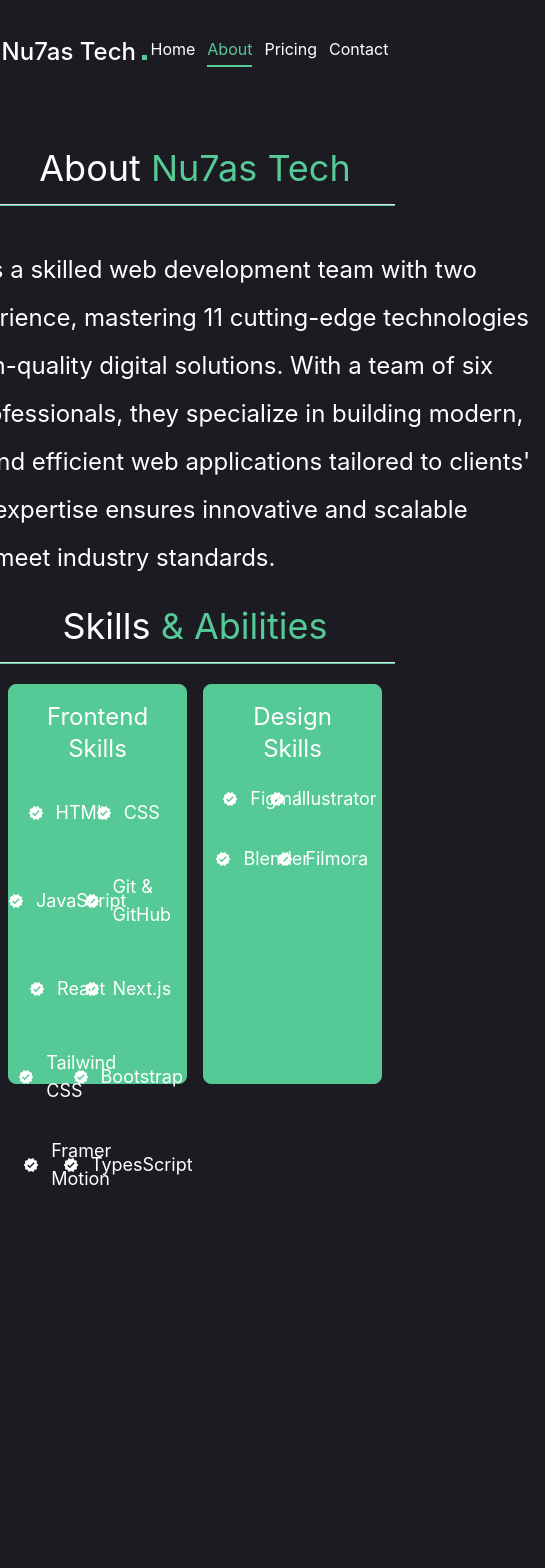
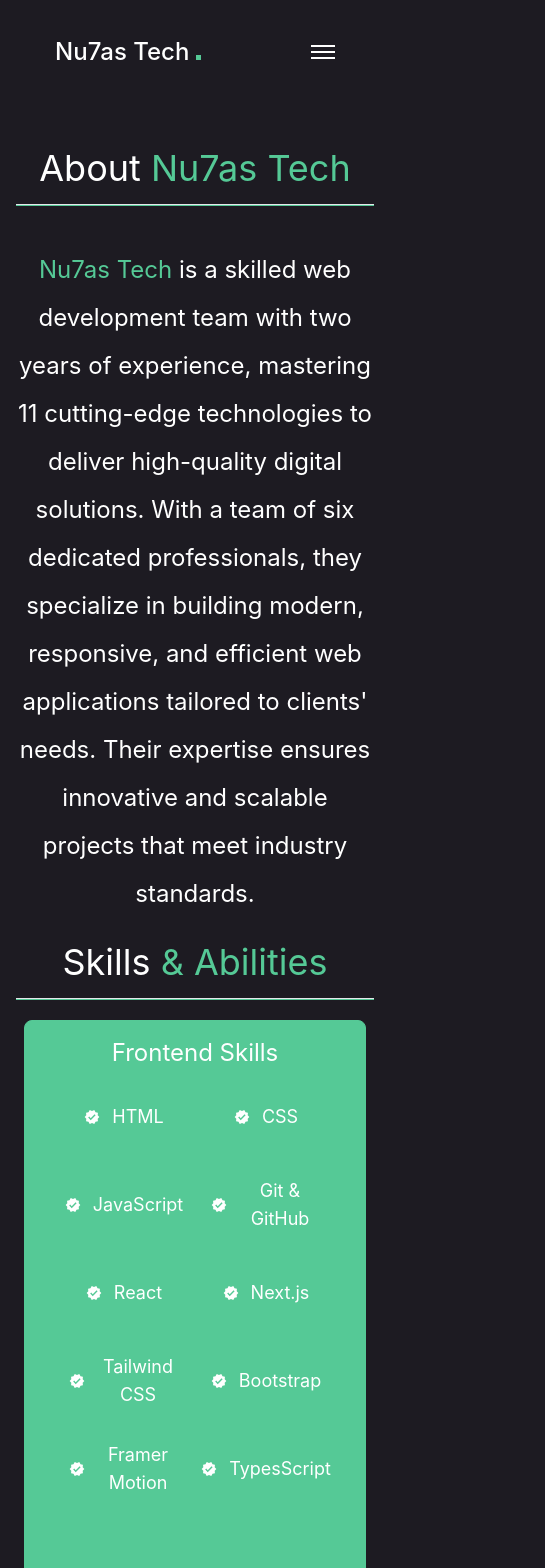
Before and after one commit to ukimn/New-Nu7asTech, a Next.js app: page /About in a window 390 px wide. Shown: the top 1568 px of the page, 545 px wide, since content can reach past the window. Before the commit the page ends 1289 px from the top, so only its background shows below. Built offline with nearby package versions, Linux system fonts and the light colour scheme.

Commit message:
make the website responsive

```diff
--- a/app/(sections)/About/page.tsx
+++ b/app/(sections)/About/page.tsx
@@ -4,12 +4,9 @@
 import { ParentSkillsCards } from "@/app/components/ParentSkillsCards";
 import { useEffect, useRef } from "react";
 import { itemsVariants, containerVariants } from "@/app/animations/variants";
-import { FrontEndskills, DesignSkills } from "@/app/data/dataCards";
-
-
+import { FrontEndskills, DesignSkills } from "@/app/data/Data";
 
 const AboutPage = () => {
-
   const containerRef = useRef(null);
   const isInView = useInView(containerRef, { once: true });
   const mainControls = useAnimation();
@@ -17,18 +14,18 @@
   const spanRef = useRef<HTMLSpanElement | null>(null);
   const isSpanInView = useInView(spanRef, { once: true });
 
-  useEffect(()=>{
-    if(isInView){
+  useEffect(() => {
+    if (isInView) {
       mainControls.start("visible");
     }
-    if(isSpanInView){
+    if (isSpanInView) {
       mainControls.start("visible");
     }
-  }, [isInView, mainControls, isSpanInView])
+  }, [isInView, mainControls, isSpanInView]);
 
   return (
     <motion.div
-      className="flex flex-col items-center justify-center mt-11"
+      className="flex flex-col items-center justify-center mt-11 px-4 text-center md:text-left"
       variants={containerVariants}
       initial="hidden"
       animate="visible"
@@ -36,34 +33,57 @@
       <motion.h1 className="text-4xl mb-4" variants={itemsVariants}>
         About <span className="text-primary">Nu7as Tech</span>
       </motion.h1>
-      <motion.hr variants={itemsVariants} className="h-[2px] w-[400px] bg-primary mb-5"/>
-      <motion.div variants={itemsVariants} className="flex items-end w-[700px]">
-        <motion.p variants={itemsVariants} className="text-2xl mt-5 mb-6 leading-loose">
+      <motion.hr
+        variants={itemsVariants}
+        className="h-[2px] w-full max-w-[400px] bg-primary mb-5"
+      />
+      <motion.div
+        variants={itemsVariants}
+        className="flex flex-col md:flex-row items-center md:items-end w-full max-w-[700px]"
+      >
+        <motion.p
+          variants={itemsVariants}
+          className="text-2xl mt-5 mb-6 leading-loose"
+        >
           <span className="text-primary">Nu7as Tech </span>
-          is a skilled web development team with two years of
-          experience, mastering 11 cutting-edge technologies to deliver
-          high-quality digital solutions. With a team of six dedicated
-          professionals, they specialize in building modern, responsive, and
-          efficient web applications tailored to clients{"'"} needs. Their expertise
-          ensures innovative and scalable projects that meet industry standards.
+          is a skilled web development team with two years of experience,
+          mastering 11 cutting-edge technologies to deliver high-quality digital
+          solutions. With a team of six dedicated professionals, they specialize
+          in building modern, responsive, and efficient web applications
+          tailored to clients{"'"} needs. Their expertise ensures innovative and
+          scalable projects that meet industry standards.
         </motion.p>
       </motion.div>
-      <motion.h1 className="text-4xl mb-4">Skills <span className="text-primary">& Abilities</span></motion.h1>
-      <motion.hr variants={itemsVariants} className={`h-[2px] w-[400px] bg-primary mb-5`}/>
-      <motion.div className="grid grid-cols-2 items-center justify-evenly">
-        <motion.div ref={containerRef} animate={mainControls} initial="hidden" variants={{
-          hidden: {opacity: 0, y: 75},
-          visible: {opacity: 1, y: 0}
-        }}
-        transition={{delay: 0.3}}
+      <motion.h1 className="text-4xl mb-4">
+        Skills <span className="text-primary">& Abilities</span>
+      </motion.h1>
+      <motion.hr
+        variants={itemsVariants}
+        className="h-[2px] w-full max-w-[400px] bg-primary mb-5"
+      />
+      <motion.div className="grid grid-cols-1 md:grid-cols-2 gap-6 items-center justify-evenly w-full max-w-[700px]">
+        <motion.div
+          ref={containerRef}
+          animate={mainControls}
+          initial="hidden"
+          variants={{
+            hidden: { opacity: 0, y: 75 },
+            visible: { opacity: 1, y: 0 },
+          }}
+          transition={{ delay: 0.3 }}
         >
-          <ParentSkillsCards heading="Frontend Skills" listOfItems={FrontEndskills}/>
+          <ParentSkillsCards heading="Frontend Skills" listOfItems={FrontEndskills} />
         </motion.div>
-        <motion.div animate={mainControls} initial="hidden" variants={{
-          hidden: {opacity: 0, y: 75},
-          visible: {opacity: 1, y: 0}
-        }} ref={containerRef}>
-          <ParentSkillsCards heading="Design Skills" listOfItems={DesignSkills}/>
+        <motion.div
+          animate={mainControls}
+          initial="hidden"
+          variants={{
+            hidden: { opacity: 0, y: 75 },
+            visible: { opacity: 1, y: 0 },
+          }}
+          ref={containerRef}
+        >
+          <ParentSkillsCards heading="Design Skills" listOfItems={DesignSkills} />
         </motion.div>
       </motion.div>
     </motion.div>
--- a/app/components/Home.tsx
+++ b/app/components/Home.tsx
@@ -5,8 +5,9 @@
 import { motion } from "framer-motion";
 import Link from "next/link";
 import { itemsVariants, containerVariants } from "../animations/variants";
-import { HomeSkillsList } from "../data/dataCards";
+import { HomeSkillsList } from "../data/Data";
 import { FaInstagram, FaGithub, FaDiscord } from "react-icons/fa";
+
 export default function Home() {
   const IconsImg = [
     { id: 1, icon: <FaInstagram /> },
@@ -16,7 +17,7 @@
 
   return (
     <motion.div
-      className="flex justify-between my-14 items-center max-w-[800px] mx-auto"
+      className="flex flex-col md:flex-row justify-between my-14 items-center max-w-[800px] mx-auto px-4 text-center md:text-left"
       variants={containerVariants}
       initial="hidden"
       animate="visible"
@@ -38,7 +39,10 @@
           <br /> customized digital solutions tailored to our clients{"'"}{" "}
           unique needs.
         </motion.p>
-        <motion.div variants={itemsVariants} className="flex my-5 py-3">
+        <motion.div
+          variants={itemsVariants}
+          className="flex flex-wrap justify-center md:justify-start my-5 py-3"
+        >
           {IconsImg.map((item) => (
             <Icons icons={item.icon} key={item.id} />
           ))}
@@ -49,7 +53,10 @@
             Learn More
           </Link>
         </motion.div>
-        <motion.div variants={itemsVariants} className="mt-9 flex">
+        <motion.div
+          variants={itemsVariants}
+          className="mt-9 flex flex-wrap justify-center md:justify-start"
+        >
           {HomeSkillsList.map((item) => (
             <HomeSkills number={item.number} key={item.number}>
               {item.children}
--- a/app/components/Navbar.tsx
+++ b/app/components/Navbar.tsx
@@ -1,23 +1,62 @@
 "use client";
 
-import { usePathname } from "next/navigation"
-import Link from "next/link"
+import { usePathname } from "next/navigation";
+import Link from "next/link";
+import { routers } from "../data/Data";
+import { useState } from "react";
+
+export const Navbar = () => {
+  const pathname = usePathname();
+  const [isMenuOpen, setIsMenuOpen] = useState(false);
+
+  const handleLinkClick = () => setIsMenuOpen(false);
+
+  return (
+    <header className="flex justify-around w-full items-center py-9 relative">
+      <Link href="/" className="text-2xl font-medium">
+        Nu7as Tech <div className="bg-primary w-[5px] h-[5px] inline-block"></div>
+      </Link>
+
+      <button
+        className="md:hidden focus:outline-none relative w-6 h-5"
+        onClick={() => setIsMenuOpen(!isMenuOpen)}
+      >
+        <span
+          className={`block w-6 h-0.5 bg-white mb-1 transition-all duration-300 ${
+            isMenuOpen ? "rotate-45 translate-y-1.5" : ""
+          }`}
+        ></span>
+        <span
+          className={`block w-6 h-0.5 bg-white mb-1 transition-all duration-300 ${
+            isMenuOpen ? "opacity-0" : ""
+          }`}
+        ></span>
+        <span
+          className={`block w-6 h-0.5 bg-white transition-all duration-300 ${
+            isMenuOpen ? "-rotate-45 -translate-y-1.5" : ""
+          }`}
+        ></span>
+      </button>
 
 
-
-export const Navbar = () => {
-    const pathname = usePathname();
-    return (
-        <header className="flex justify-around w-full items-center py-9">
-            <Link href="/" className="text-2xl font-medium">Nu7as Tech <div className="bg-primary w-[5px] h-[5px] inline-block"></div></Link>
-            <nav>
-                <ul className="list-none flex gap-3">
-                    <Link href="/" className={`${pathname === "/" ? "text-primary border-b-2 border-primary pb-1" : "text-white"}`}>Home</Link>
-                    <Link href="/About" className={`${pathname === "/About" ? "text-primary border-b-2 border-primary pb-1" : "text-white"}`}>About</Link>
-                    <Link href="/Pricing" className={`${pathname === "/Pricing" ? "text-primary border-b-2 border-primary pb-1" : "text-white"}`}>Pricing</Link>
-                    <Link href="/Contact" className={`${pathname === "/Contact" ? "text-primary border-b-2 border-primary pb-1" : "text-white"}`}>Contact</Link>
-                </ul>
-            </nav>
-        </header>
-    )
-}
+      <nav className={`md:block ${isMenuOpen ? "block" : "hidden"}`}>
+        <ul className="list-none flex gap-3 md:flex-row flex-col md:items-center md:static absolute top-full left-0 right-0 bg-[#1a191d] z-50- md:bg-transparent md:shadow-none shadow-lg p-4">
+          {routers.map((router) => (
+            <Link
+              key={router.id}
+              href={router.ref}
+              className={`text-lg font-medium ${
+                pathname === router.ref
+                  ? "text-primary border-b-2 border-primary pb-1"
+                  : ""
+              }`}
+              onClick={handleLinkClick}
+            >
+              {router.title}
+            </Link>
+          ))}
+        </ul>
+      </nav>
+    </header>
+  );
+};
--- a/app/components/ParentSkillsCards.tsx
+++ b/app/components/ParentSkillsCards.tsx
@@ -5,7 +5,7 @@
 
     return (
         <>
-        <div className="px-9 pb-2 pt-4 bg-primary rounded-lg mb-4 duration-500 transition-colors hover:bg-transparent border border-primary h-[400px] mx-2">
+        <div className="px-9 pb-2 pt-4 bg-primary rounded-lg mb-4 duration-500 transition-colors hover:bg-transparent border border-primary h-auto mx-2">
           <h1 className="text-2xl text-white text-center">{heading}</h1>
           <div className="grid grid-rows-6 grid-cols-2 gap-4 mt-3">
             {listOfItems.map((skill: ListOfItemsType) => {
--- a/app/data/dataCards.ts
+++ b/app/data/Data.ts
@@ -1,3 +1,4 @@
+import { RouterTypes } from "../types/app"
 
 
 export const PricingCards = [
@@ -65,3 +66,13 @@
   { number: 11, children: "Technologies Mastered" },
   { number: 6, children: "Team Members" },
 ];
+
+
+
+
+export const routers: RouterTypes[] = [
+    {id: 1, title: "Home", ref:"/"},
+    {id: 2, title: "About", ref:"/About"},
+    {id: 3, title: "Pricing", ref:"/Pricing"},
+    {id: 4, title: "Contact", ref:"/Contact"},
+]
--- /dev/null
+++ b/app/error.tsx
@@ -0,0 +1,21 @@
+"use client"
+
+interface ErrorProps {
+  reset: () => void;
+  error: Error;
+}
+
+export default function Error({ reset, error }: ErrorProps) {
+  return (
+    <div className="flex flex-col items-center justify-center min-h-screen space-y-4">
+      <h1 className="text-2xl font-bold text-red-600">Something went wrong!</h1>
+      <p className="text-gray-700">{error.message}</p>
+      <button
+        onClick={reset}
+        className="px-4 py-2 rouned-lg border-primary text-primary transition-colors duration-300 hover:bg-primary hover:text-white"
+      >
+        Try Again
+      </button>
+    </div>
+  );
+}
--- /dev/null
+++ b/app/loading.tsx
@@ -0,0 +1,11 @@
+
+
+const Loading = () => {
+  return (
+    <div className="flex flex-col items-center justify-center p-24 w-screen">
+        <div className="w-30 h-11 border-4 border-t-transparent border-primary rounded-full animate-spin"></div>
+    </div>
+  )
+}
+
+export default Loading
--- a/app/types/app.ts
+++ b/app/types/app.ts
@@ -26,3 +26,9 @@
     number: number;
     children: React.ReactNode;
 }
+
+export interface RouterTypes{
+    id: number;
+    title: string;
+    ref: string;
+}
```
Also changed, not shown: app/(sections)/Contact/page.tsx (+5 -8 lines), app/(sections)/Pricing/page.tsx (+12 -7 lines).
